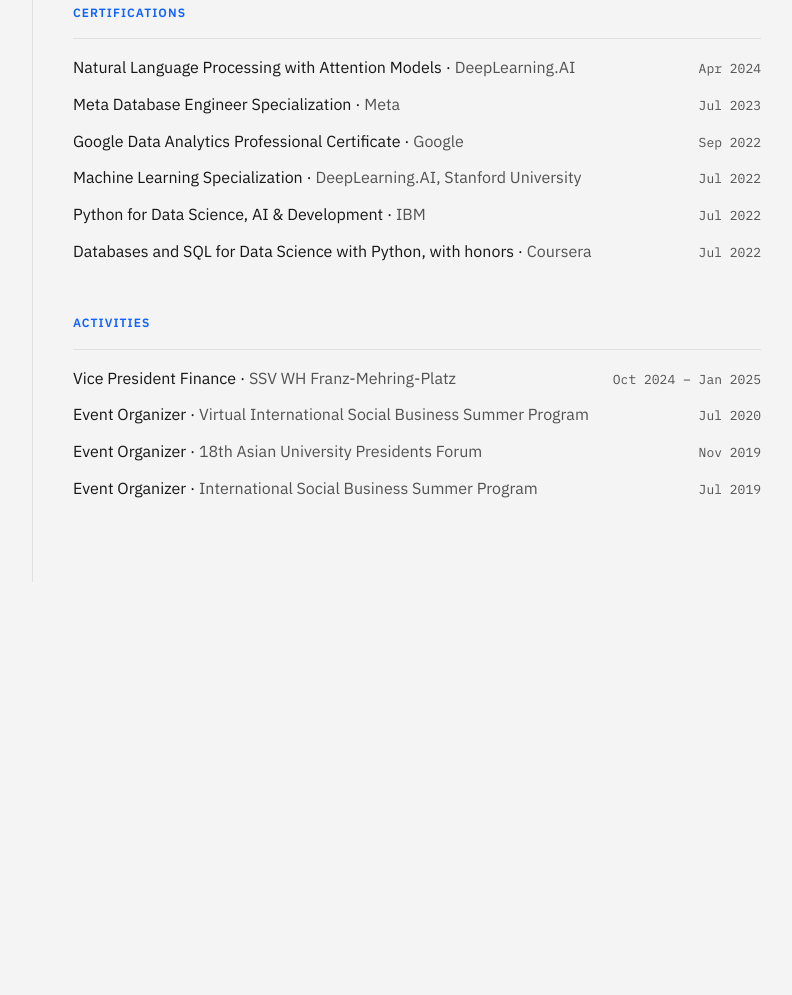
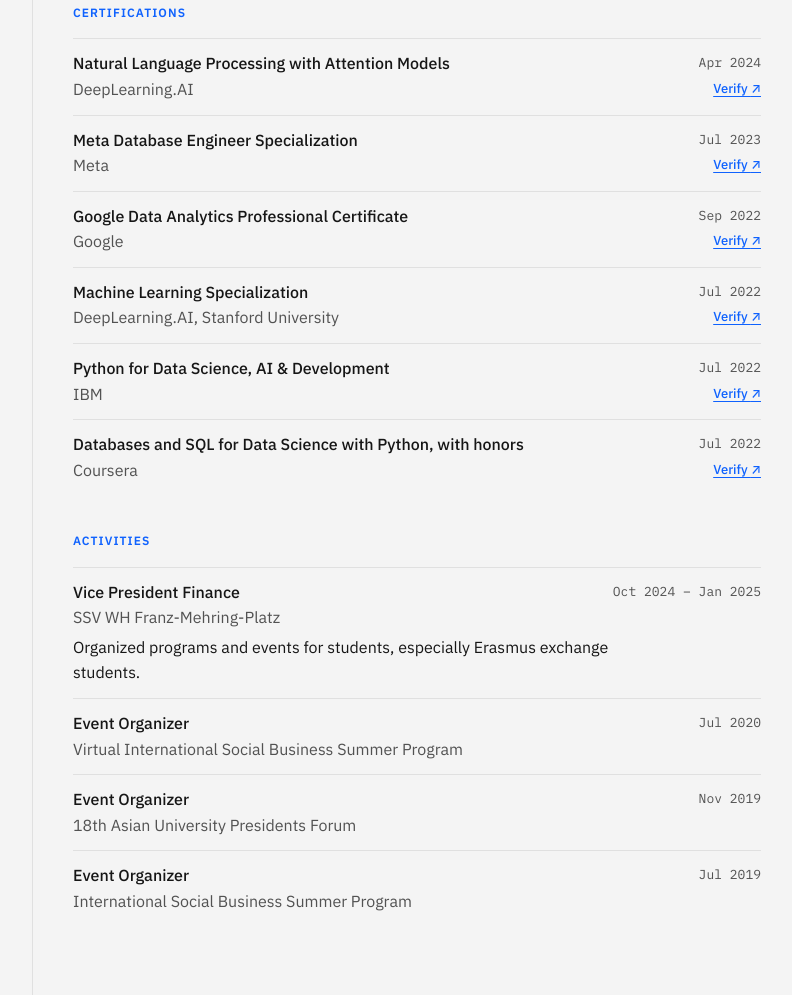
Before and after one commit to itsme-himel/portfolio, a plain HTML site: page index.html in a window 1280 px wide. Shown: the part 3051-4046 px from the top of the page, without its empty margins (351-1143 px from the left). Before the commit the page ends 3633 px from the top, so only its background shows below. Drawn offline with Linux system fonts and the light colour scheme.

Commit message:
Certifications and Activities: ruled rows with placeholder Verify links
Co-Authored-By: Claude Fable 5.2 <noreply@anthropic.com>
Claude-Session: https://claude.ai/code/session_013ZWpxHbRsdNsa34DMRpgPx

```diff
--- a/index.html
+++ b/index.html
@@ -181,24 +181,71 @@
 
     <section id="certifications" aria-labelledby="h-certifications">
       <h2 id="h-certifications">Certifications</h2>
-      <ul class="plain">
-        <li><span>Natural Language Processing with Attention Models · <span class="org">DeepLearning.AI</span></span><span class="date">Apr 2024</span></li>
-        <li><span>Meta Database Engineer Specialization · <span class="org">Meta</span></span><span class="date">Jul 2023</span></li>
-        <li><span>Google Data Analytics Professional Certificate · <span class="org">Google</span></span><span class="date">Sep 2022</span></li>
-        <li><span>Machine Learning Specialization · <span class="org">DeepLearning.AI, Stanford University</span></span><span class="date">Jul 2022</span></li>
-        <li><span>Python for Data Science, AI &amp; Development · <span class="org">IBM</span></span><span class="date">Jul 2022</span></li>
-        <li><span>Databases and SQL for Data Science with Python, with honors · <span class="org">Coursera</span></span><span class="date">Jul 2022</span></li>
-      </ul>
+      <div class="rows"><!-- TODO: the six "Verify" links point to coursera.org as placeholders; replace each href with the credential page -->
+        <article class="item">
+          <h3>Natural Language Processing with Attention Models</h3>
+          <p class="date">Apr 2024</p>
+          <p class="org">DeepLearning.AI</p>
+          <p class="verify"><a href="https://www.coursera.org" aria-label="Verify Natural Language Processing with Attention Models">Verify <span aria-hidden="true">↗</span></a></p>
+        </article>
+        <article class="item">
+          <h3>Meta Database Engineer Specialization</h3>
+          <p class="date">Jul 2023</p>
+          <p class="org">Meta</p>
+          <p class="verify"><a href="https://www.coursera.org" aria-label="Verify Meta Database Engineer Specialization">Verify <span aria-hidden="true">↗</span></a></p>
+        </article>
+        <article class="item">
+          <h3>Google Data Analytics Professional Certificate</h3>
+          <p class="date">Sep 2022</p>
+          <p class="org">Google</p>
+          <p class="verify"><a href="https://www.coursera.org" aria-label="Verify Google Data Analytics Professional Certificate">Verify <span aria-hidden="true">↗</span></a></p>
+        </article>
+        <article class="item">
+          <h3>Machine Learning Specialization</h3>
+          <p class="date">Jul 2022</p>
+          <p class="org">DeepLearning.AI, Stanford University</p>
+          <p class="verify"><a href="https://www.coursera.org" aria-label="Verify Machine Learning Specialization">Verify <span aria-hidden="true">↗</span></a></p>
+        </article>
+        <article class="item">
+          <h3>Python for Data Science, AI &amp; Development</h3>
+          <p class="date">Jul 2022</p>
+          <p class="org">IBM</p>
+          <p class="verify"><a href="https://www.coursera.org" aria-label="Verify Python for Data Science, AI &amp; Development">Verify <span aria-hidden="true">↗</span></a></p>
+        </article>
+        <article class="item">
+          <h3>Databases and SQL for Data Science with Python, with honors</h3>
+          <p class="date">Jul 2022</p>
+          <p class="org">Coursera</p>
+          <p class="verify"><a href="https://www.coursera.org" aria-label="Verify Databases and SQL for Data Science with Python, with honors">Verify <span aria-hidden="true">↗</span></a></p>
+        </article>
+      </div>
     </section>
 
     <section id="activities" aria-labelledby="h-activities">
       <h2 id="h-activities">Activities</h2>
-      <ul class="plain">
-        <li><span>Vice President Finance · <span class="org">SSV WH Franz-Mehring-Platz</span></span><span class="date">Oct 2024 – Jan 2025</span></li>
-        <li><span>Event Organizer · <span class="org">Virtual International Social Business Summer Program</span></span><span class="date">Jul 2020</span></li>
-        <li><span>Event Organizer · <span class="org">18th Asian University Presidents Forum</span></span><span class="date">Nov 2019</span></li>
-        <li><span>Event Organizer · <span class="org">International Social Business Summer Program</span></span><span class="date">Jul 2019</span></li>
-      </ul>
+      <div class="rows">
+        <article class="item">
+          <h3>Vice President Finance</h3>
+          <p class="date">Oct 2024 – Jan 2025</p>
+          <p class="org">SSV WH Franz-Mehring-Platz</p>
+          <p class="note">Organized programs and events for students, especially Erasmus exchange students.</p>
+        </article>
+        <article class="item">
+          <h3>Event Organizer</h3>
+          <p class="date">Jul 2020</p>
+          <p class="org">Virtual International Social Business Summer Program</p>
+        </article>
+        <article class="item">
+          <h3>Event Organizer</h3>
+          <p class="date">Nov 2019</p>
+          <p class="org">18th Asian University Presidents Forum</p>
+        </article>
+        <article class="item">
+          <h3>Event Organizer</h3>
+          <p class="date">Jul 2019</p>
+          <p class="org">International Social Business Summer Program</p>
+        </article>
+      </div>
     </section>
   </main>
 </div>
--- a/styles.css
+++ b/styles.css
@@ -75,8 +75,15 @@ h2 { font-size: .75rem; font-weight: 600; letter-spacing: .09em; text-transform:
 /* hyphens keep justified lines from opening wide gaps */
 .lede, .item li { text-align: justify; hyphens: auto; } /* project cards are too narrow to justify cleanly */
 
-.plain { display: grid; gap: .625rem; padding-top: 1rem; border-top: 1px solid var(--line); }
-.plain li { display: flex; justify-content: space-between; align-items: baseline; gap: .125rem 1rem; flex-wrap: wrap; }
+/* Certifications and Activities: ruled rows, name over issuer, date on the right. */
+.rows { display: grid; }
+.rows .item { padding: .75rem 0; gap: 0 1rem; }
+.rows .item:last-child { padding-bottom: 0; }
+.rows h3 { font-weight: 500; }
+.rows .org { grid-column: 1; }
+.verify { text-align: right; font-size: .8125rem; font-weight: 500; white-space: nowrap; }
+.verify a { display: inline-block; padding: .125rem 0; }
+.note { grid-column: 1 / -1; margin-top: .25rem; max-width: 62ch; }
 
 @media (max-width: 48rem) {
   .page { grid-template-columns: 1fr; }
@@ -87,6 +94,7 @@ h2 { font-size: .75rem; font-weight: 600; letter-spacing: .09em; text-transform:
   main { padding: 2rem 1.25rem 3rem; gap: 2.5rem; }
   section { scroll-margin-top: 1.25rem; }
   .item, .skills > div { grid-template-columns: 1fr; }
+  .rows .item { grid-template-columns: minmax(0, 1fr) auto; }
   .grid article { padding: 1.125rem 1.125rem; }
 }
 
@@ -159,5 +167,5 @@ h2 { font-size: .75rem; font-weight: 600; letter-spacing: .09em; text-transform:
   .page { display: block; }
   .side { border: 0; padding: 0 0 1rem; }
   main { padding: 0; gap: 1.5rem; }
-  .item, .plain li { break-inside: avoid; }
+  .item { break-inside: avoid; }
 }
```
